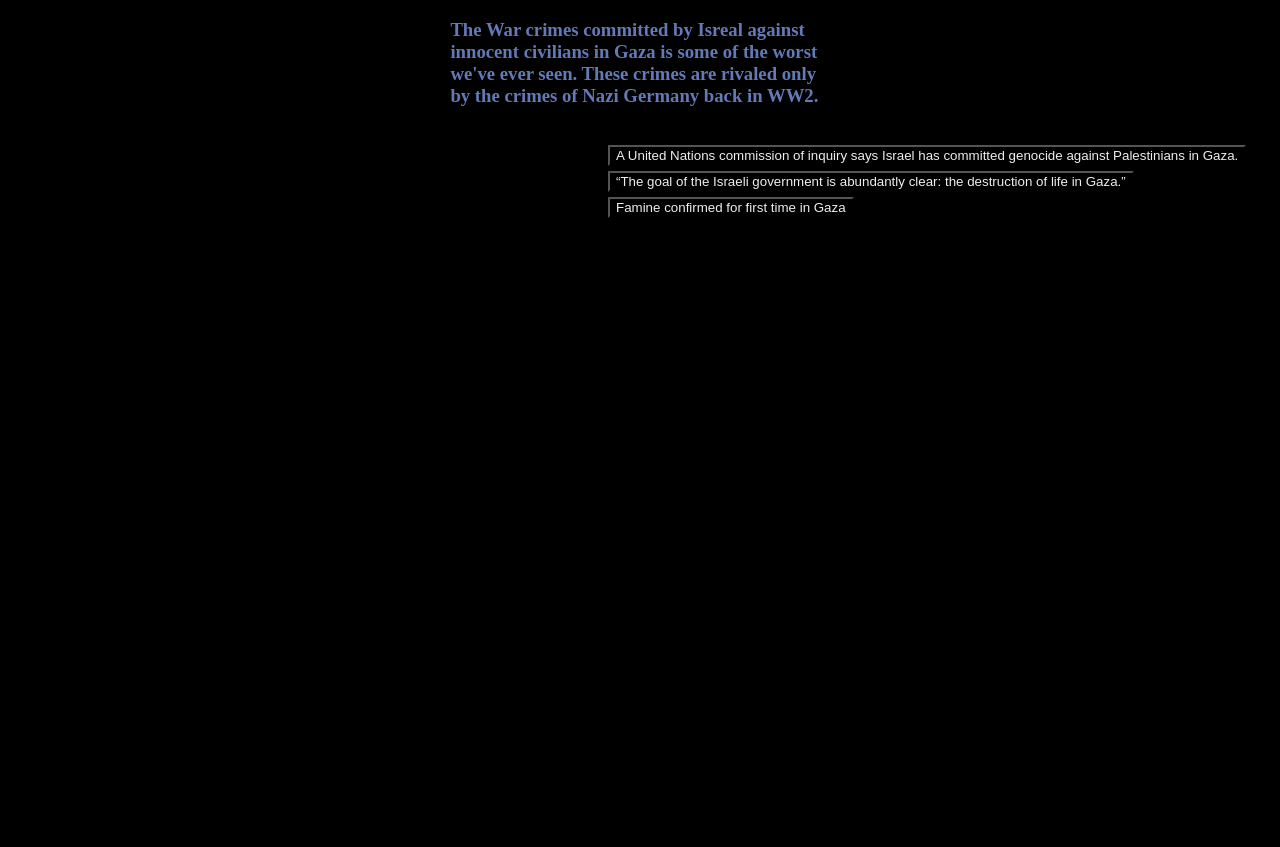
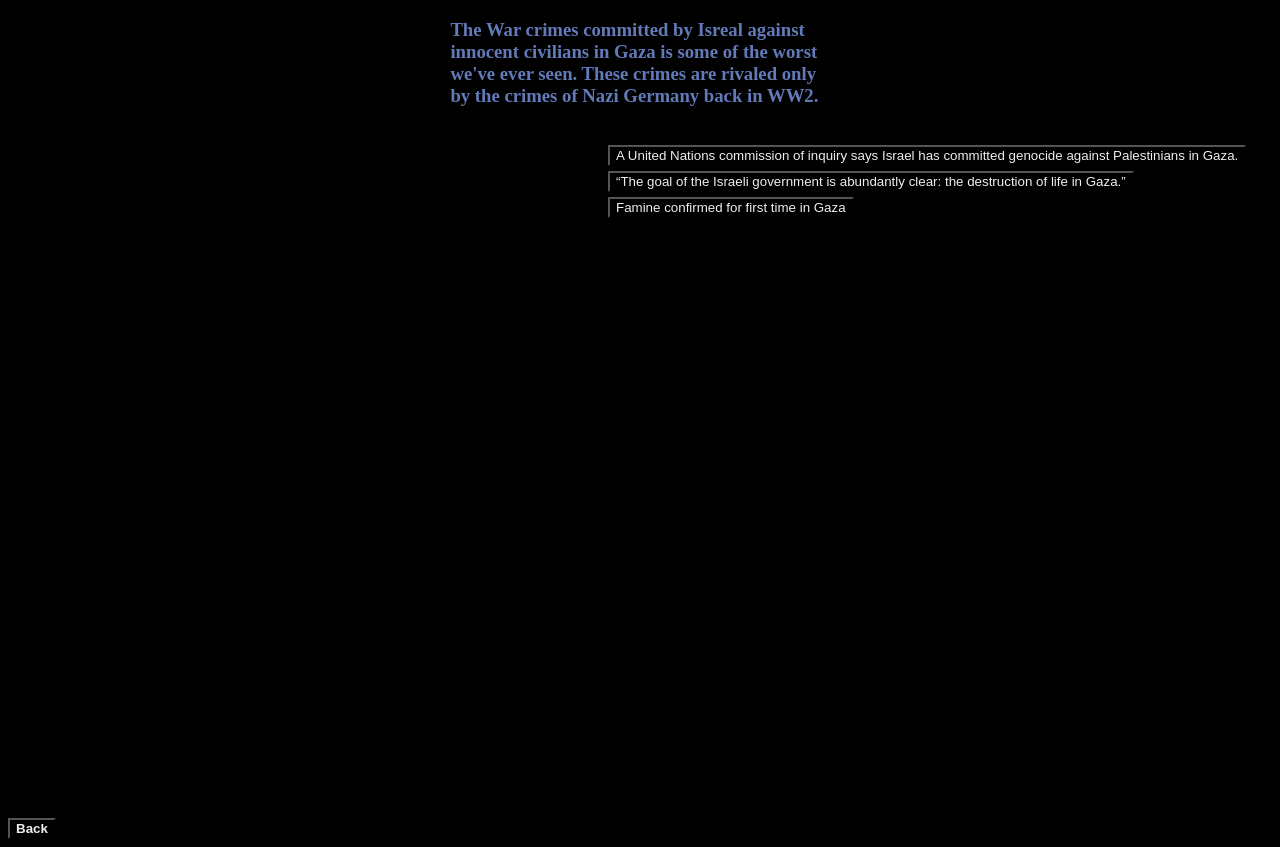
Before and after one commit to eliandzeke/Aroundtheworld.com, a plain HTML site: page Gaza.html in a window 1280 px wide. Shown: the part 61-908 px from the top of the page. Before the commit the page ends 800 px from the top, so only its background shows below. Drawn offline with Linux system fonts and the light colour scheme.

Commit message:
Add files via upload

```diff
--- a/Gaza.html
+++ b/Gaza.html
@@ -14,5 +14,7 @@
     <a href="https://www.bbc.com/news/articles/c8641wv0n4go"><button class="UN">A United Nations commission of inquiry says Israel has committed genocide against Palestinians in Gaza.</button></a>
     <a href="https://news.un.org/en/story/2025/06/1164496"><button class="UNF">“The goal of the Israeli government is abundantly clear: the destruction of life in Gaza.”</button></a>
     <a href="https://www.who.int/news/item/22-08-2025-famine-confirmed-for-first-time-in-gaza"><button class="UNF">Famine confirmed for first time in Gaza</button></a>
-</body>
+    <br>
+    <a href="index.html"><button class="back"><b>Back</b></button></a>
+  </body>
 </html>
--- a/style.css
+++ b/style.css
@@ -52,3 +52,9 @@
      color: #EEEEEE;
     background-color: black;
 }
+
+.back {
+   margin-top: 600px;
+    color: #EEEEEE;
+    background-color: black;
+}
```
Also changed, not shown: African american.html (+5 -0 lines).
